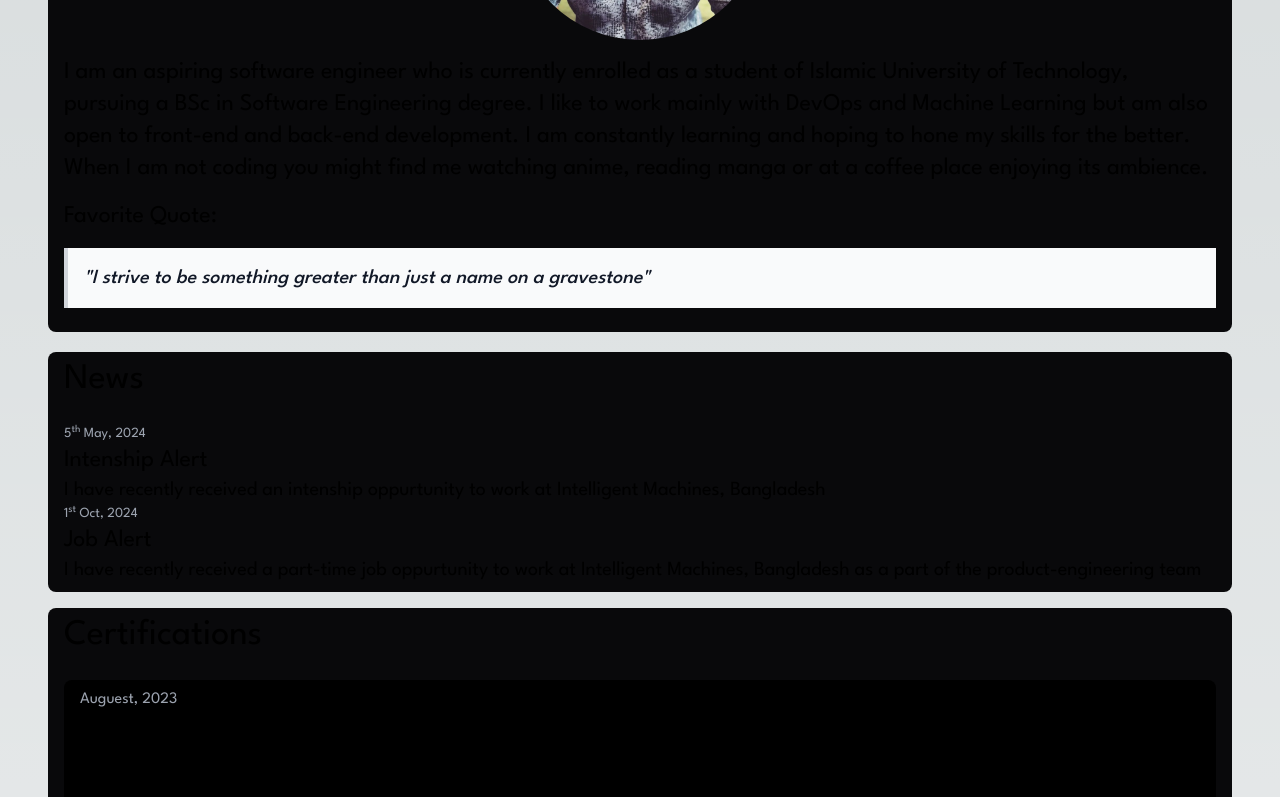
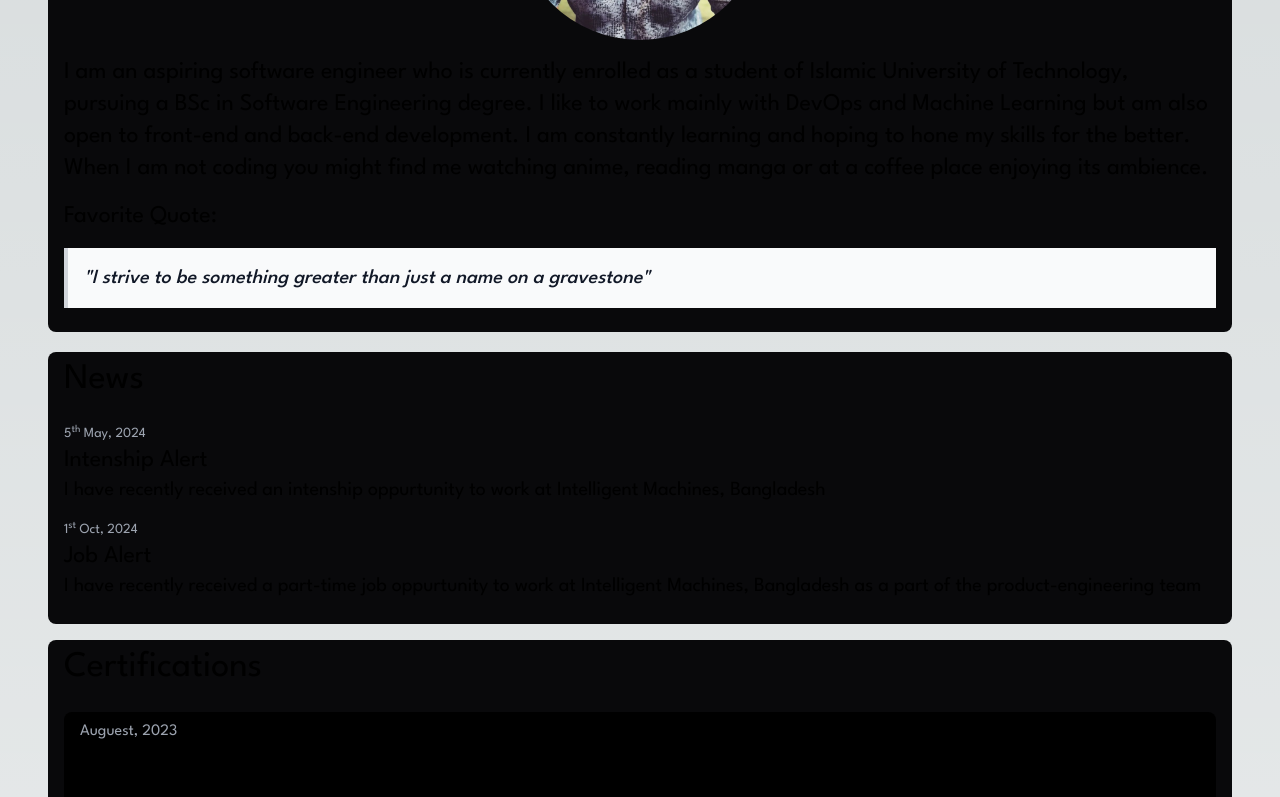
Before and after one commit to mirzaazwad/mirzaazwad, a Next.js app: page / in a window 1280 px wide. Shown: the part 422-1219 px from the top of the page. Built offline with nearby package versions, Linux system fonts and the light colour scheme.

Commit message:
Update news.jsx

```diff
--- a/app/components/news.jsx
+++ b/app/components/news.jsx
@@ -6,12 +6,12 @@
         <Card className="w-full bg-zinc-950 px-4 py-2 rounded-lg">
             <Card.Header className="text-4xl w-full mb-6 text-left">News</Card.Header>
             <Card.Body>
-                <div className="w-full flex flex-col">
+                <div className="w-full flex flex-col my-4">
                     <p className="text-sm text-gray-400">5<sup>th</sup> May, 2024</p>
                     <h1 className="text-lg md:text-2xl">Intenship Alert</h1>
                     <p className="text-md md:text-xl">I have recently received an intenship oppurtunity to work at <a href="https://bangladesh.ai/">Intelligent Machines, Bangladesh</a></p>
                 </div>
-                <div className="w-full flex flex-col">
+                <div className="w-full flex flex-col my-4">
                     <p className="text-sm text-gray-400">1<sup>st</sup> Oct, 2024</p>
                     <h1 className="text-lg md:text-2xl">Job Alert</h1>
                     <p className="text-md md:text-xl">I have recently received a part-time job oppurtunity to work at <a href="https://bangladesh.ai/">Intelligent Machines, Bangladesh</a> as a part of the product-engineering team</p>
```
